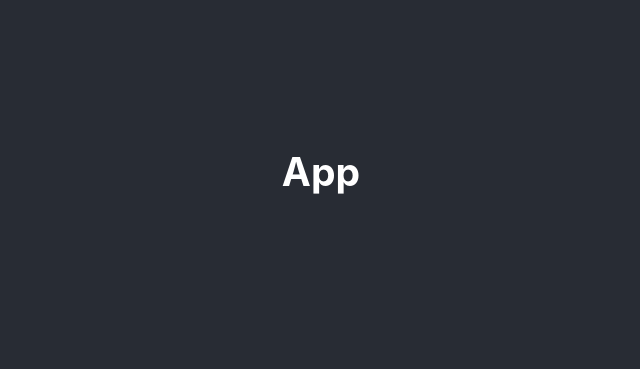
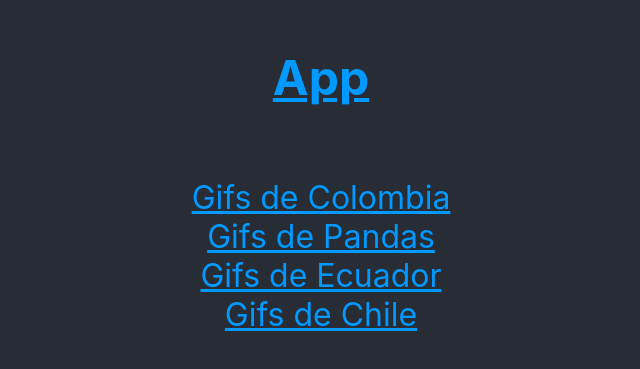
Before and after one commit to MiguelDominguezSanchez/giffy, a React (Create React App) app: page / in a window 1280 px wide. Shown: the part 245-614 px from the top of the page, without its empty margins (319-959 px from the left). Built offline with nearby package versions, Linux system fonts and the light colour scheme.

Commit message:
Usando state de loading

```diff
--- a/src/App.css
+++ b/src/App.css
@@ -20,3 +20,8 @@
 button {
   font-size: 48px;
 }
+
+a {
+  color: #09f;
+  font-size: 32px;
+}
--- a/src/App.js
+++ b/src/App.js
@@ -1,13 +1,20 @@
 import './App.css';
 import ListOfGifs from './components/ListOfGifs';
 
-import { Route } from 'wouter';
+import { Link, Route } from 'wouter';
 
 export default function App() {
 	return (
 		<div className="App">
 			<section className="App-content">
-				<h1>App</h1>
+				<Link to="/">
+					<h1>App</h1>
+				</Link>
+				<br />
+				<Link to="/gif/colombia">Gifs de Colombia</Link>
+				<Link to="/gif/panda">Gifs de Pandas</Link>
+				<Link to="/gif/ecuador">Gifs de Ecuador</Link>
+				<Link to="/gif/chile">Gifs de Chile</Link>
 				<Route component={ListOfGifs} path="/gif/:keyword" />
 			</section>
 		</div>
--- a/src/components/Gif.css
+++ b/src/components/Gif.css
@@ -17,3 +17,7 @@
 .Gif img {
     object-fit: contain;
 }
+
+i {
+    font-size: 80px;
+}
--- a/src/components/ListOfGifs.js
+++ b/src/components/ListOfGifs.js
@@ -4,15 +4,22 @@
 
 export default function ListOfGifs({ params }) {
 	const { keyword } = params;
+	const [loading, setLoading] = useState(false);
 
 	const [gifs, setGifs] = useState([]);
 
 	useEffect(
 		function () {
-			getGifs({ keyword }).then(gifs => setGifs(gifs));
+			setLoading(true);
+			getGifs({ keyword }).then(gifs => {
+				setGifs(gifs);
+				setLoading(false);
+			});
 		},
 		[keyword]
 	);
+
+	if (loading) return <i>Loading...</i>;
 
 	return (
 		<div>
```
